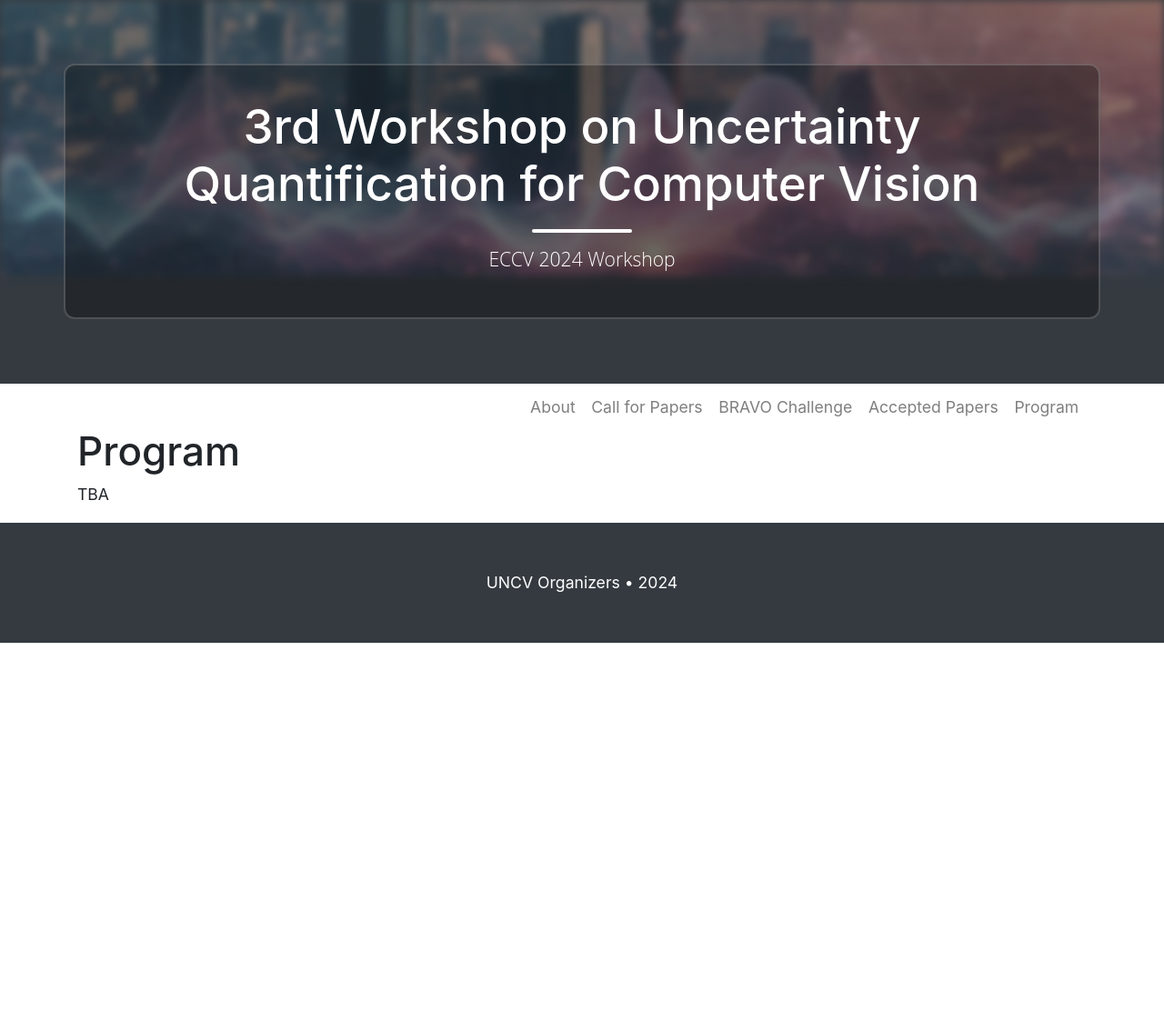
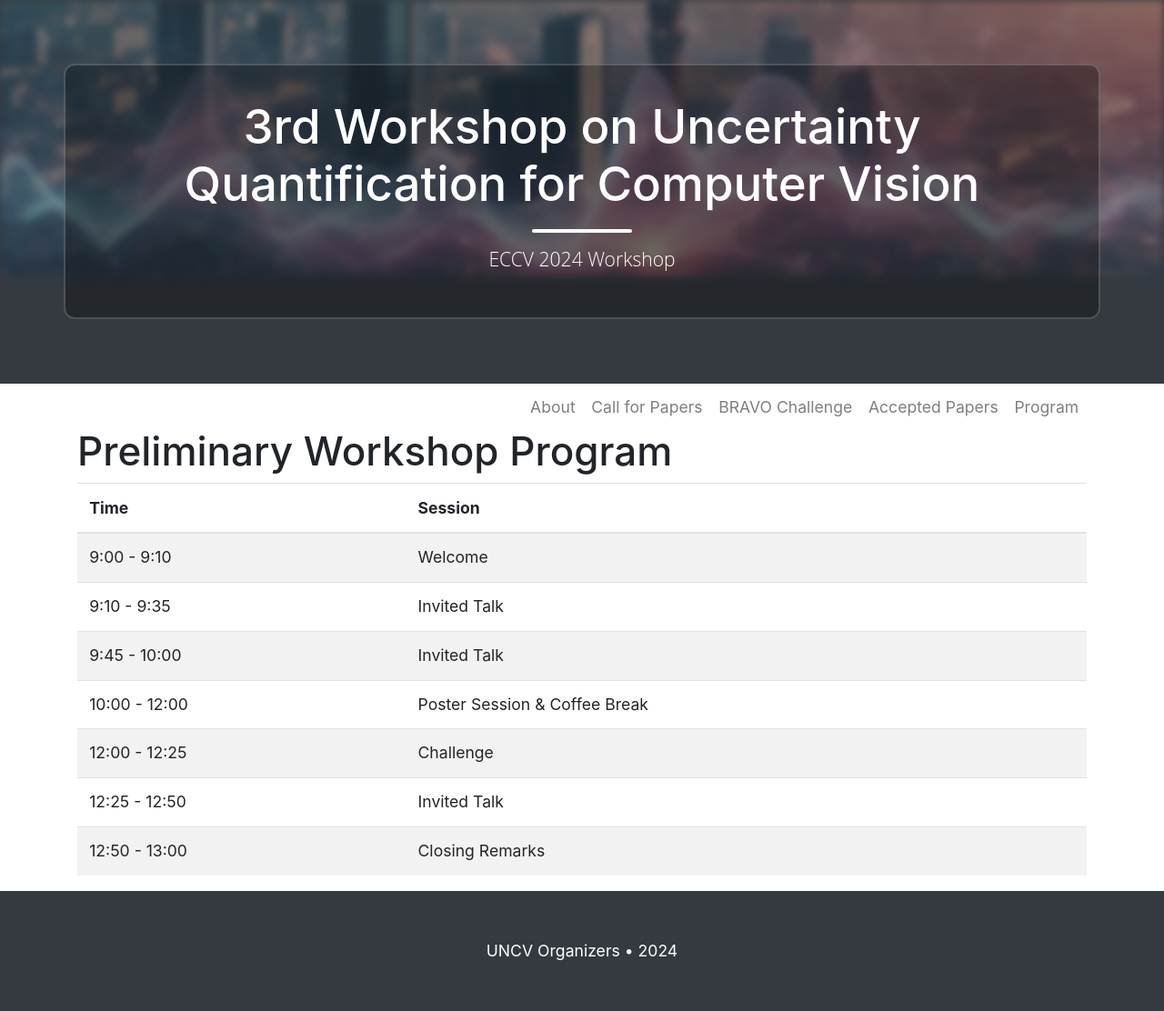
Before and after one commit to Uncertainty-CV/2024, a Jekyll site: the page built from _pages/program.md, in a window 1280 px wide. Shown: the whole page at 91% size. Built offline with Jekyll 4.4.1, drawn with Linux system fonts in a browser that asks for light colours; before the commit the page ends 900 px from its top, so only the background shows below that.

Commit message:
preliminary program

```diff
--- a/_pages/program.md
+++ b/_pages/program.md
@@ -4,6 +4,43 @@
 title: Program
 ---
 
-# Program
+# Preliminary Workshop Program
 
-TBA
+<table class="table table-striped">
+    <thead>
+    <tr>
+        <th scope="col">Time</th>
+        <th scope="col">Session</th>
+    </tr>
+    </thead>
+    <tbody>
+    <tr>
+        <td>9:00 - 9:10</td>
+        <td>Welcome</td>
+    </tr>
+    <tr>
+        <td>9:10 - 9:35</td>
+        <td>Invited Talk</td>
+    </tr>
+    <tr>
+        <td>9:45 - 10:00</td>
+        <td>Invited Talk</td>
+    </tr>
+    <tr>
+        <td>10:00 - 12:00</td>
+        <td>Poster Session & Coffee Break</td>
+    </tr>
+    <tr>
+        <td>12:00 - 12:25</td>
+        <td>Challenge</td>
+    </tr>
+    <tr>
+        <td>12:25 - 12:50</td>
+        <td>Invited Talk</td>
+    </tr>
+    <tr>
+        <td>12:50 - 13:00</td>
+        <td>Closing Remarks</td>
+    </tr>
+    </tbody>
+</table>
```
